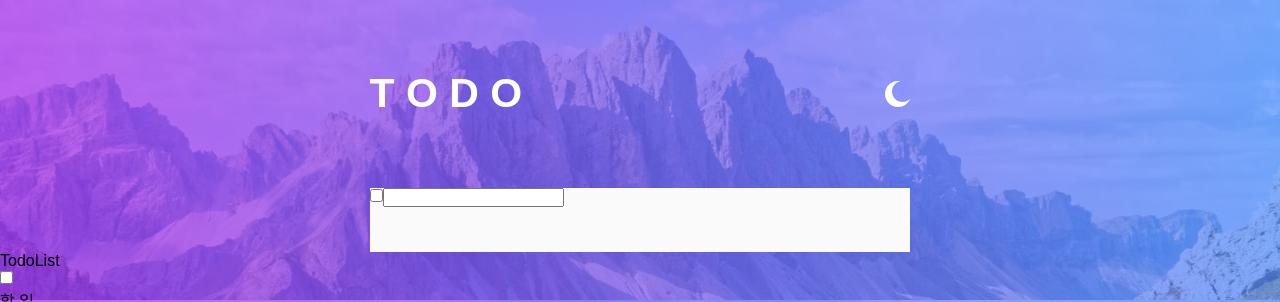
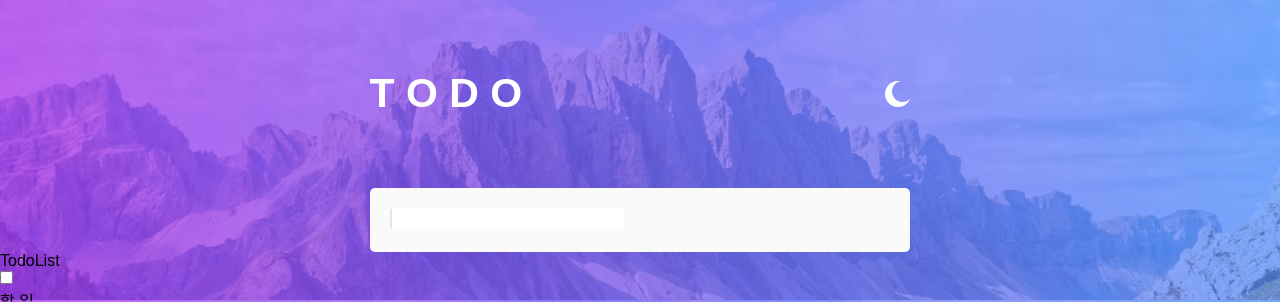
Before and after one commit to cnu-likelion-frontend/hyeon_song_song, a React (Create React App) app: page / in a window 1280 px wide. Shown: the top 302 px of the page. Built offline with nearby package versions, Linux system fonts and the light colour scheme.

Commit message:
Chore: Add Input file

```diff
--- a/src/components/TodoListInput.css
+++ b/src/components/TodoListInput.css
@@ -1,6 +1,43 @@
-.TodoListInput_container {
+.Input_container {
   background-color: hsl(0, 0%, 98%);
   width: 540px;
   height: 64px;
   margin: 0 auto;
+  border-radius: 5px;
 }
+
+.Input_form {
+  padding: 20px;
+}
+
+.Input_checkbox_label {
+
+}
+
+.Input_checkbox {
+  display: none;
+  border-radius: 100px;
+  position: relative;
+}
+
+.Input_checkbox_icon::before {
+  content: "";
+  width: 24px;
+  height: 24px;
+  border: 1px solid #E3E4F1;
+  position: relative;
+}
+
+.Input_checked::after {
+  background-image: url(../images/icon-check.svg);
+  position: absolute;
+}
+
+.Input_checkbox_icon::after {
+
+}
+
+.Input_text {
+  border: none;
+  font-size: 18px;
+}
--- a/src/components/TodoListInput.js
+++ b/src/components/TodoListInput.js
@@ -2,13 +2,17 @@ import './TodoListInput.css';
 
 function TodoListInput(){
   return(
-    <div className='TodoListInput_container'>
-      <input
-        type='checkbox'
-      />
-      <input
-        type='text'
-      />
+    <div className='Input_container'>
+      <form className='Input_form'>
+        <label className='Input_checkbox_label'>
+          <input type='checkbox' className='Input_checkbox' />
+          <span className='Input_checkbox_icon'></span>
+        </label>
+        <input
+          type='text'
+          className='Input_text'
+        />
+      </form>
     </div>
   )
 }
```
